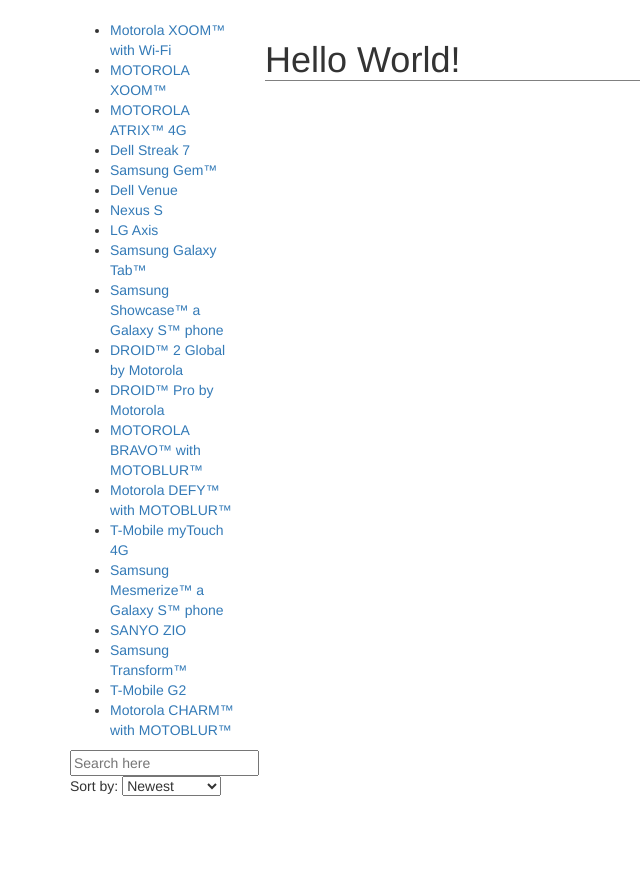
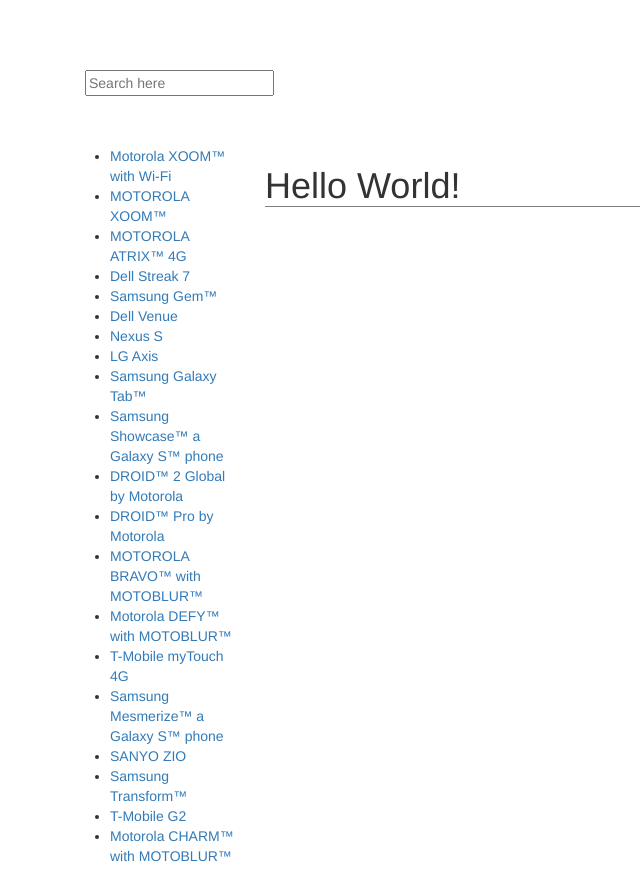
Before and after one commit to maringerov/ppt_webapp, a website: page app/index.html in a window 1280 px wide. Shown: the whole page, without its empty margins (0-640 px from the left). Before the commit the page ends 800 px from the top, so only its background shows below. Drawn offline with nearby package versions, Linux system fonts and the light colour scheme; some packages are replaced by stand-ins of ours.

Commit message:
Moved search div to top of index.html

```diff
--- a/app/css/app.css
+++ b/app/css/app.css
@@ -1,7 +1,7 @@
 /* app css stylesheet */
 
 body {
-  padding-top: 20px;
+  padding: 20px 0;
 }
 
 .phones {
@@ -82,3 +82,7 @@
 h1 {
   border-bottom: 1px solid gray;
 }
+
+.search {
+  margin: 50px auto;
+}
--- a/app/index.html
+++ b/app/index.html
@@ -16,6 +16,25 @@
 <body>
 
 <div class="container">
+
+  <div class="row search" ng-controller="PhoneListCtrl">
+
+    <div class="col-md-2">
+      <input ng-model="query" placeholder="Search here">
+    </div>
+
+    <div class="col-md-10">
+      <ul class="phones">
+        <li ng-repeat="phone in phones | emptyifblank:query | filter:query | orderBy:orderProp" class="thumbnail">
+          <a href="#/phones/{{phone.id}}" class="thumb"><img ng-src="{{phone.imageUrl}}"></a>
+          <a href="#/phones/{{phone.id}}">{{phone.name}}</a>
+          <p>{{phone.snippet}}</p>
+        </li>
+      </ul>
+    </div>
+
+  </div>
+
   <div class="row">
 
     <div class="col-md-2" ng-controller="PhoneListCtrl">
@@ -33,29 +52,6 @@
 
   </div>
 
-  <div class="row" ng-controller="PhoneListCtrl">
-
-    <div class="col-md-2">
-      <input ng-model="query" placeholder="Search here">
-      Sort by:
-      <select ng-model="orderProp">
-        <option value="name">Alphabetical</option>
-        <option value="age">Newest</option>
-      </select>
-    </div>
-
-    <div class="col-md-10">
-      <ul class="phones">
-        <li ng-repeat="phone in phones | emptyifblank:query | filter:query | orderBy:orderProp" class="thumbnail">
-          <a href="#/phones/{{phone.id}}" class="thumb"><img ng-src="{{phone.imageUrl}}"></a>
-          <a href="#/phones/{{phone.id}}">{{phone.name}}</a>
-          <p>{{phone.snippet}}</p>
-        </li>
-      </ul>
-    </div>
-
-  </div>
-
 </div>
 
 </body>
```
